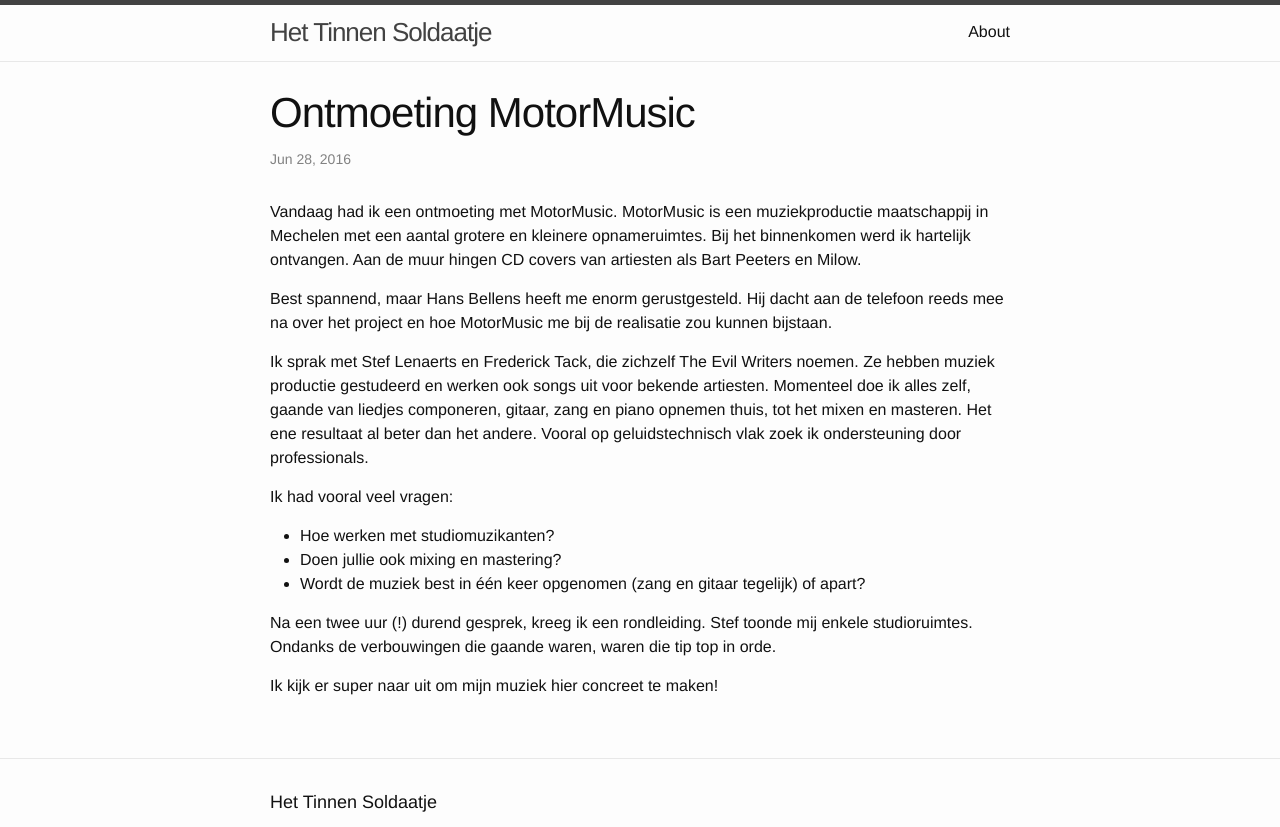
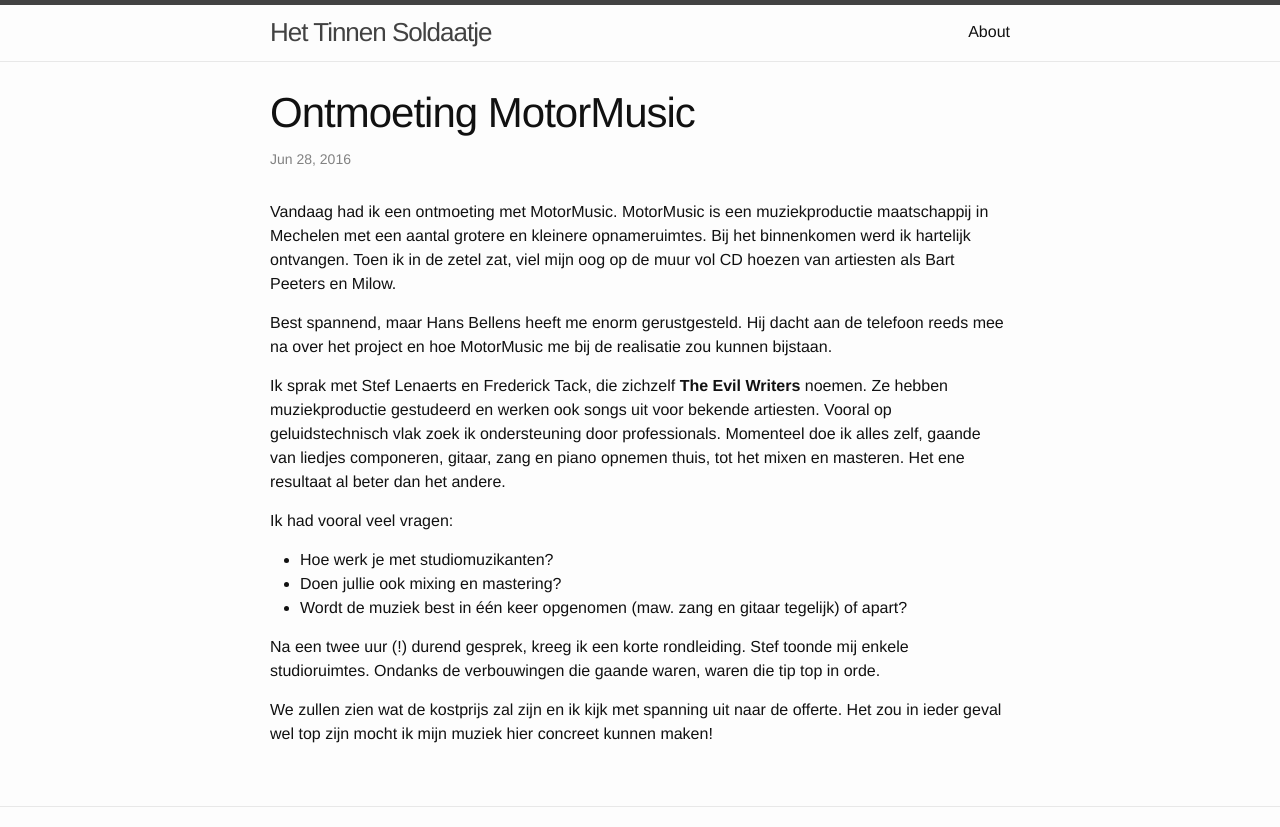
Before and after one commit to kencoenen/tinnensoldaatje, a Jekyll site: the page built from _posts/2016-06-28-ontmoeting-motormusic.md, in a window 1280 px wide, cut to the strip 0-827 px from the top of the page. Built offline with Jekyll 4.4.1, drawn with Linux system fonts in a browser that asks for light colours.

```diff
--- a/_posts/2016-06-28-ontmoeting-motormusic.md
+++ b/_posts/2016-06-28-ontmoeting-motormusic.md
@@ -7,25 +7,26 @@
 Vandaag had ik een ontmoeting met MotorMusic.
 MotorMusic is een muziekproductie maatschappij in Mechelen met een aantal grotere en kleinere opnameruimtes.
 Bij het binnenkomen werd ik hartelijk ontvangen.
-Aan de muur hingen CD covers van artiesten als Bart Peeters en Milow.
+Toen ik in de zetel zat, viel mijn oog op de muur vol CD hoezen van artiesten als Bart Peeters en Milow.
 
 Best spannend, maar Hans Bellens heeft me enorm gerustgesteld.
 Hij dacht aan de telefoon reeds mee na over het project en hoe MotorMusic me bij de realisatie zou kunnen bijstaan.
 
-Ik sprak met Stef Lenaerts en Frederick Tack, die zichzelf The Evil Writers noemen.
-Ze hebben muziek productie gestudeerd en werken ook songs uit voor bekende artiesten.
+Ik sprak met Stef Lenaerts en Frederick Tack, die zichzelf __The Evil Writers__ noemen.
+Ze hebben muziekproductie gestudeerd en werken ook songs uit voor bekende artiesten.
+Vooral op geluidstechnisch vlak zoek ik ondersteuning door professionals.
 Momenteel doe ik alles zelf, gaande van liedjes componeren, gitaar, zang en piano opnemen thuis, tot het mixen en masteren.
 Het ene resultaat al beter dan het andere.
-Vooral op geluidstechnisch vlak zoek ik ondersteuning door professionals.
 
 Ik had vooral veel vragen:
 
-- Hoe werken met studiomuzikanten?
+- Hoe werk je met studiomuzikanten?
 - Doen jullie ook mixing en mastering?
-- Wordt de muziek best in één keer opgenomen (zang en gitaar tegelijk) of apart?
+- Wordt de muziek best in één keer opgenomen (maw. zang en gitaar tegelijk) of apart?
 
-Na een twee uur (!) durend gesprek, kreeg ik een rondleiding.
+Na een twee uur (!) durend gesprek, kreeg ik een korte rondleiding.
 Stef toonde mij enkele studioruimtes.
 Ondanks de verbouwingen die gaande waren, waren die tip top in orde.
 
-Ik kijk er super naar uit om mijn muziek hier concreet te maken!
+We zullen zien wat de kostprijs zal zijn en ik kijk met spanning uit naar de offerte.
+Het zou in ieder geval wel top zijn mocht ik mijn muziek hier concreet kunnen maken!
```
Also changed, not shown: _posts/2017-11-30-binnenkort-eerste-optreden-in-kleuterschool.md (renamed from _posts/2017-11-30-promofilmpje.md, +6 -6 lines), _posts/2017-12-1-bibliotheek-kortrijk-staat-open-voor-optreden.md (added, +19 -0 lines), _posts/2017-04-21-afspraak-met-illutratrice-inge-wynants.md (renamed from _posts/2017-04-21-eerste-afspraak-illutratrice.md), _posts/2017-08-26-crowdfunding-project-aangevraagd.md (renamed from _posts/2017-08-26-voordekunst-aangevraagd.md), _posts/2017-08-28-voordekunst-campagne-goedgekeurd.md (renamed from _posts/2017-08-28-voordekunst-goedgekeurd.md).
